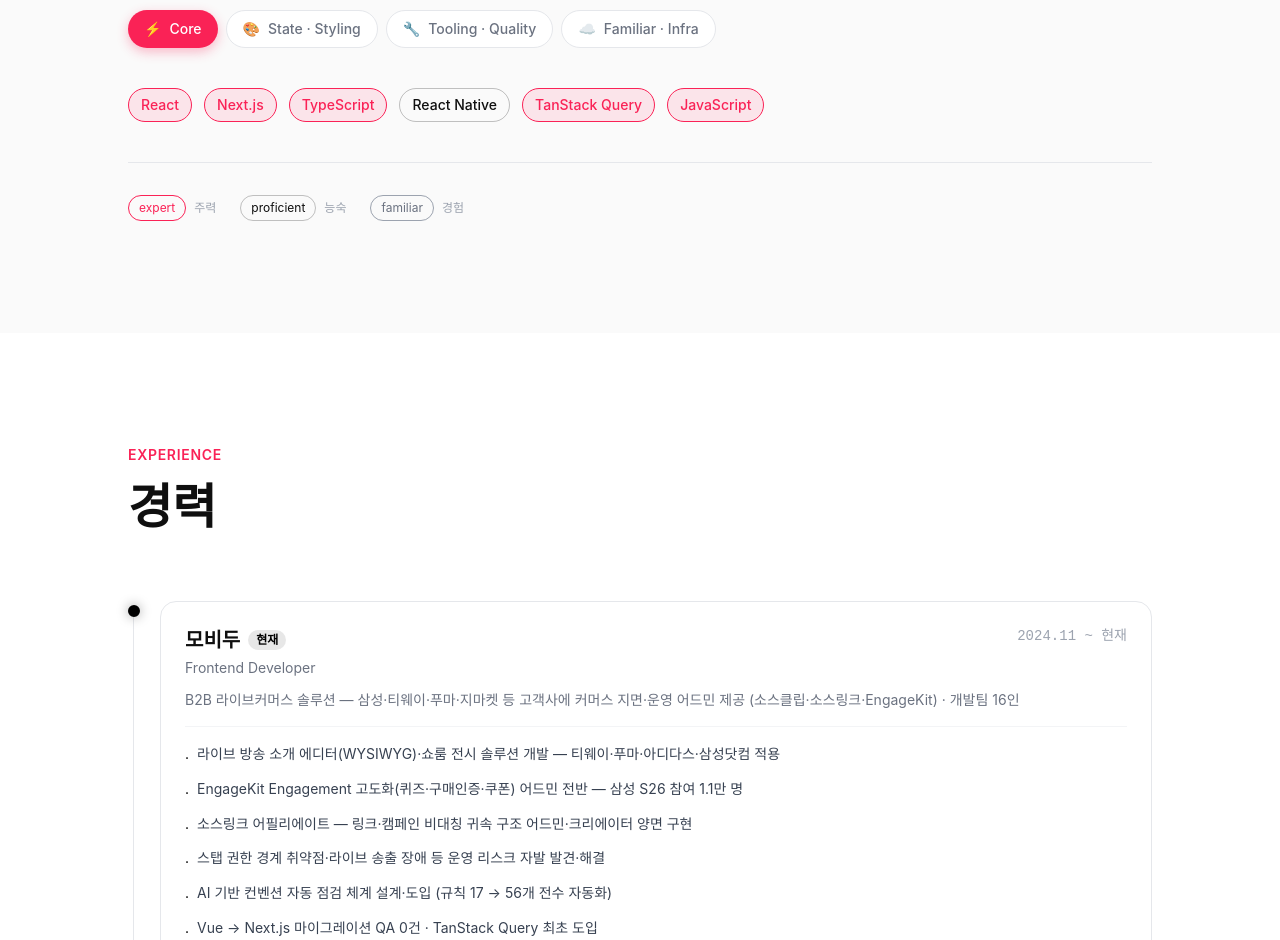
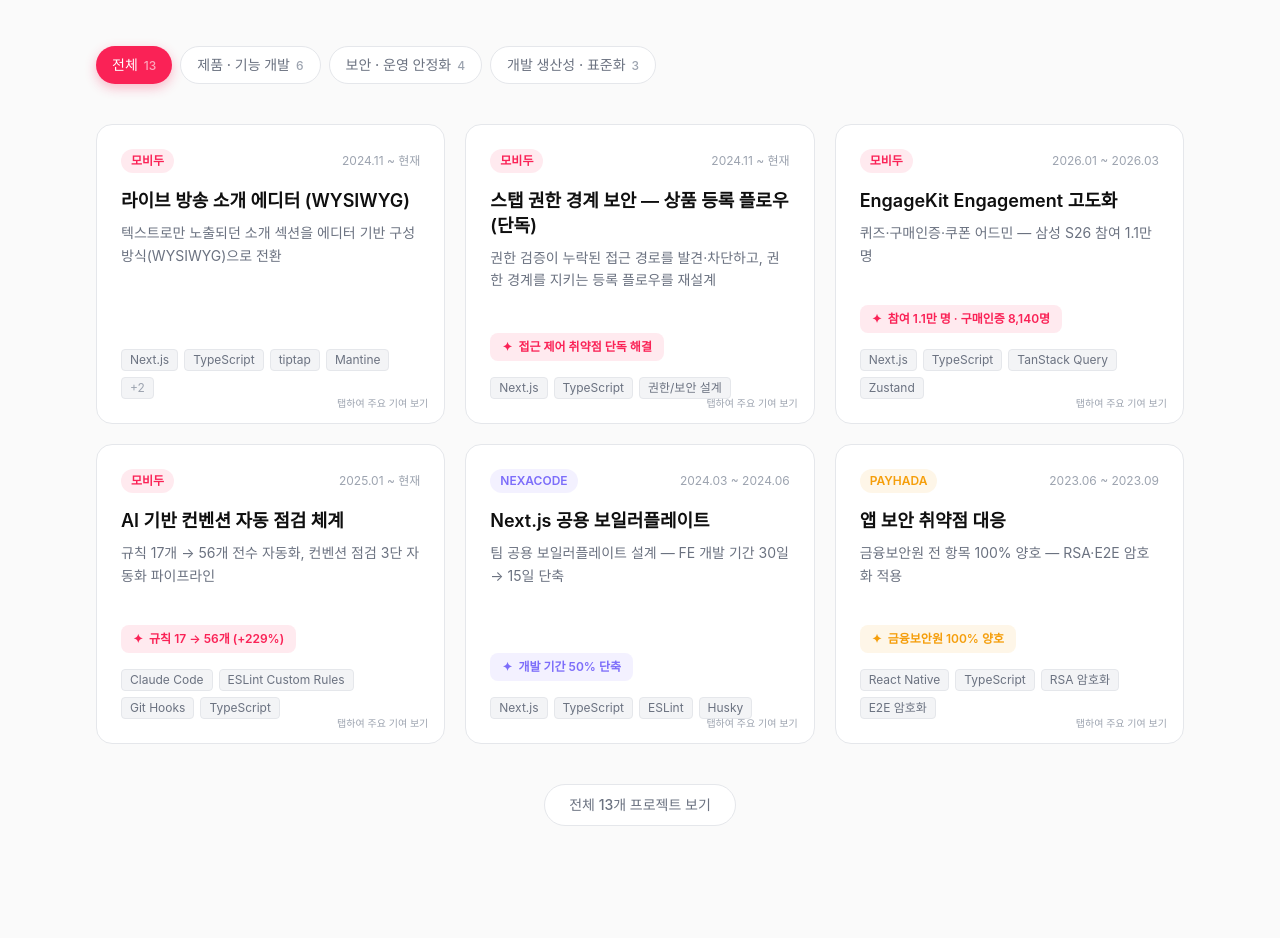
Before and after one commit to NAPP4287/ina-eun-portfolio, a React (Vite) app: page / in a window 1280 px wide. Shown: the part 1860-2800 px from the top of the page. Built offline with nearby package versions, Linux system fonts and the light colour scheme; a web font is replaced by a local one.

Commit message:
내용 수정 및 순서 변경 & 피드백 반영

```diff
--- a/src/App.tsx
+++ b/src/App.tsx
@@ -1,4 +1,4 @@
-import { useScroll, useTransform, motion } from 'framer-motion'
+import { useScroll, useTransform, motion, MotionConfig } from 'framer-motion'
 import Header from '@/components/layout/Header'
 import Footer from '@/components/layout/Footer'
 import Hero from '@/components/sections/Hero'
@@ -15,6 +15,7 @@ export default function App() {
   const scaleX = useTransform(scrollYProgress, [0, 1], [0, 1])
 
   return (
+    <MotionConfig reducedMotion="user">
       <div className="bg-[#fafafa] text-[#0f0f0f] min-h-screen">
         {/* 스크롤 진행 바 */}
         <motion.div
@@ -25,14 +26,15 @@ export default function App() {
         <main>
           <Hero />
           <About />
+          <Projects />
+          <Experience />
           <Skills />
-        <Experience />
-        <Projects />
           <SideProjects />
           <Contact />
         </main>
         <Footer />
         <ScrollToTop />
       </div>
+    </MotionConfig>
   )
 }
--- a/src/components/layout/Header.tsx
+++ b/src/components/layout/Header.tsx
@@ -5,9 +5,9 @@ import type { NavItem } from '@/types'
 
 const navItems: NavItem[] = [
   { label: 'About', href: '#about', sectionId: 'about' },
+  { label: 'Projects', href: '#projects', sectionId: 'projects' },
+  { label: 'Experience', href: '#experience', sectionId: 'experience' },
   { label: 'Skills', href: '#skills', sectionId: 'skills' },
-  { label: 'Experience', href: '#experience', sectionId: 'experience' },
-  { label: 'Projects', href: '#projects', sectionId: 'projects' },
   { label: 'Contact', href: '#contact', sectionId: 'contact' },
 ]
 
--- a/src/components/sections/Contact.tsx
+++ b/src/components/sections/Contact.tsx
@@ -147,7 +147,7 @@ export default function Contact() {
                 whileTap={{ scale: 0.98 }}
                 className="w-full bg-[#FA2256] text-white font-semibold py-3 rounded-xl hover:bg-[#D91A45] transition-colors duration-200 flex items-center justify-center gap-2 shadow-[0_4px_16px_rgba(250,34,86,0.3)]"
               >
-                <span>메시지 보내기</span>
+                <span>메일 앱에서 보내기</span>
                 <svg width="16" height="16" viewBox="0 0 24 24" fill="none" stroke="currentColor" strokeWidth="2.5">
                   <path d="M22 2L11 13M22 2l-7 20-4-9-9-4 20-7z" strokeLinecap="round" strokeLinejoin="round" />
                 </svg>
--- a/src/components/sections/Projects.tsx
+++ b/src/components/sections/Projects.tsx
@@ -17,8 +17,11 @@ const filters: { value: FilterType; label: string }[] = [
 export default function Projects() {
   const { ref, isInView } = useScrollAnimation()
   const [activeFilter, setActiveFilter] = useState<FilterType>('all')
+  const [showAll, setShowAll] = useState(false)
 
   const filtered = activeFilter === 'all' ? projects : projects.filter((p) => p.category === activeFilter)
+  const collapsible = activeFilter === 'all' && !showAll
+  const displayed = collapsible ? filtered.filter((p) => p.isHighlight) : filtered
 
   return (
     <section id="projects" className="section-padding bg-[#fafafa]">
@@ -38,7 +41,7 @@ export default function Projects() {
             주요 프로젝트
           </motion.h2>
           <motion.p variants={fadeInUp} custom={0.1} className="text-[#6b7280] mt-3">
-            카드에 마우스를 올리면 주요 기여 내용을 확인할 수 있습니다.
+            카드를 탭하거나 마우스를 올리면 주요 기여 내용을 확인할 수 있습니다.
           </motion.p>
         </motion.div>
 
@@ -52,7 +55,10 @@ export default function Projects() {
           {filters.map((f) => (
             <button
               key={f.value}
-              onClick={() => setActiveFilter(f.value)}
+              onClick={() => {
+                setActiveFilter(f.value)
+                setShowAll(false)
+              }}
               className={`px-4 py-2 rounded-full text-sm font-medium transition-all duration-200 ${
                 activeFilter === f.value
                   ? 'bg-[#FA2256] text-white shadow-[0_4px_12px_rgba(250,34,86,0.3)]'
@@ -70,11 +76,23 @@ export default function Projects() {
         {/* 카드 그리드 */}
         <div className="grid grid-cols-1 md:grid-cols-2 lg:grid-cols-3 gap-5">
           <AnimatePresence mode="popLayout">
-            {filtered.map((project) => (
+            {displayed.map((project) => (
               <ProjectCard key={project.id} project={project} />
             ))}
           </AnimatePresence>
         </div>
+
+        {/* 전체 보기 / 접기 */}
+        {activeFilter === 'all' && (
+          <div className="flex justify-center mt-10">
+            <button
+              onClick={() => setShowAll((v) => !v)}
+              className="px-6 py-2.5 rounded-full text-sm font-medium bg-white text-[#6b7280] border border-[#e5e7eb] hover:border-[#FA225633] hover:text-[#FA2256] transition-all duration-200"
+            >
+              {showAll ? '대표 프로젝트만 보기' : `전체 ${projects.length}개 프로젝트 보기`}
+            </button>
+          </div>
+        )}
       </div>
     </section>
   )
--- a/src/components/ui/ProjectCard.tsx
+++ b/src/components/ui/ProjectCard.tsx
@@ -1,4 +1,5 @@
 import { motion } from 'framer-motion'
+import { useState } from 'react'
 import type { Project } from '@/types'
 
 interface ProjectCardProps {
@@ -14,6 +15,8 @@ const categoryColors: Record<string, string> = {
 
 export default function ProjectCard({ project }: ProjectCardProps) {
   const accentColor = categoryColors[project.company] ?? '#FA2256'
+  const [isOpen, setIsOpen] = useState(false)
+  const hasHighlights = Boolean(project.highlights && project.highlights.length > 0)
 
   return (
     <motion.div
@@ -26,7 +29,17 @@ export default function ProjectCard({ project }: ProjectCardProps) {
         layout: { type: 'spring', stiffness: 320, damping: 32 },
       }}
       whileHover={{ y: -8, transition: { type: 'spring', stiffness: 400, damping: 25 } }}
-      className="group relative flex flex-col min-h-[300px] bg-white border border-[#e5e7eb] rounded-2xl p-6 cursor-default overflow-hidden transition-[border-color,box-shadow] duration-300 hover:border-[#FA225633] hover:shadow-[0_20px_40px_rgba(250,34,86,0.1)]"
+      role={hasHighlights ? 'button' : undefined}
+      tabIndex={hasHighlights ? 0 : undefined}
+      aria-expanded={hasHighlights ? isOpen : undefined}
+      onClick={() => hasHighlights && setIsOpen((v) => !v)}
+      onKeyDown={(e) => {
+        if (hasHighlights && (e.key === 'Enter' || e.key === ' ')) {
+          e.preventDefault()
+          setIsOpen((v) => !v)
+        }
+      }}
+      className={`group relative flex flex-col min-h-[300px] bg-white border border-[#e5e7eb] rounded-2xl p-6 overflow-hidden transition-[border-color,box-shadow] duration-300 hover:border-[#FA225633] hover:shadow-[0_20px_40px_rgba(250,34,86,0.1)] focus-visible:outline-none focus-visible:ring-2 focus-visible:ring-[#FA2256] ${hasHighlights ? 'cursor-pointer' : 'cursor-default'}`}
     >
       {/* 상단 메타 */}
       <div className="flex items-center justify-between mb-4">
@@ -77,12 +90,23 @@ export default function ProjectCard({ project }: ProjectCardProps) {
         )}
       </div>
 
-      {/* 호버 시 highlights 오버레이 */}
-      {project.highlights && project.highlights.length > 0 && (
-        <div className="absolute inset-0 z-10 bg-white p-6 flex flex-col justify-center overflow-y-auto opacity-0 group-hover:opacity-100 transition-opacity duration-300 rounded-2xl">
+      {/* 주요 기여 힌트 (탭/호버 전) */}
+      {hasHighlights && (
+        <span className="absolute bottom-3 right-4 text-[10px] text-[#9ca3af] group-hover:opacity-0 transition-opacity">
+          탭하여 주요 기여 보기
+        </span>
+      )}
+
+      {/* highlights 오버레이 — 탭/클릭, 호버, 키보드 포커스로 노출 */}
+      {hasHighlights && (
+        <div
+          className={`absolute inset-0 z-10 bg-white p-6 flex flex-col justify-center overflow-y-auto transition-opacity duration-300 rounded-2xl ${
+            isOpen ? 'opacity-100' : 'opacity-0 group-hover:opacity-100 group-focus-visible:opacity-100'
+          }`}
+        >
           <p className="text-[#FA2256] text-xs font-semibold uppercase tracking-wider mb-3">주요 기여</p>
           <ul className="space-y-2.5">
-            {project.highlights.map((h, i) => (
+            {project.highlights!.map((h, i) => (
               <li key={i} className="flex gap-2 text-sm text-[#374151] leading-relaxed">
                 <span className="text-[#FA2256] mt-0.5 flex-shrink-0">→</span>
                 <span>{h}</span>
--- a/src/data/experience.ts
+++ b/src/data/experience.ts
@@ -15,7 +15,7 @@ export const experiences: Experience[] = [
       '스탭 권한 경계 취약점·라이브 송출 장애 등 운영 리스크 자발 발견·해결',
       'AI 기반 컨벤션 자동 점검 체계 설계·도입 (규칙 17 → 56개 전수 자동화)',
       'Vue → Next.js 마이그레이션 QA 0건 · TanStack Query 최초 도입',
-      '클립 플레이어 댓글 E2E 런칭 · MMP 연동 · 성능 최적화',
+      '클립 플레이어 댓글 기능 전 과정 단독 출시 · MMP 연동 · 성능 최적화',
     ],
     techStack: ['Next.js', 'TypeScript', 'TanStack Query', 'Zustand', 'Datadog'],
     color: '#000000',
@@ -30,7 +30,7 @@ export const experiences: Experience[] = [
     achievements: [
       '팀 공용 Next.js 보일러플레이트 설계·표준화 주도 (FE 개발 기간 30 → 15일 단축)',
       '위대한 육아 React Native 앱 단독 런칭 — 기능 정의서·API 명세 직접 작성',
-      '운세나라 SEO 최적화로 구글 키워드 첫 페이지 2번째 줄 진입',
+      '메타데이터·구조화 데이터 기반 SEO 세팅 — 운세나라·나우스윙 어드민·셀노크 등 적용',
     ],
     techStack: ['Next.js', 'React Native', 'TypeScript', 'Recoil'],
     color: '#C9A227',
--- a/src/data/projects.ts
+++ b/src/data/projects.ts
@@ -72,14 +72,15 @@ export const projects: Project[] = [
     description: '고객사 맞춤형 라이브커머스 전시 페이지 — 삼성닷컴 등 적용',
     detail:
       '고객사마다 브랜드 톤과 전시 방식이 달라 하나의 고정된 전시 페이지로는 대응 불가. 고객사가 자사 스타일에 맞게 커스텀하는 B2B 임베드형 쇼룸 서비스를 개발.',
-    techStack: ['Next.js', 'TypeScript'],
+    techStack: ['Next.js', 'TypeScript', 'iframe postMessage', '@hello-pangea/dnd'],
     category: 'product',
     company: '모비두',
     period: '2024.11 ~ 현재',
+    metrics: '10개 파트너사 사용 중',
     highlights: [
-      '삼성전자 공식몰(삼성닷컴) 등 고객사 전시 페이지 적용',
-      '고객사별 브랜드 스타일 커스터마이징 지원 구조 설계',
-      'B2B 임베드 방식으로 고객사 기존 서비스에 통합 가능',
+      'postMessage 브릿지로 콘텐츠·테마 변경을 iframe 미리보기에 실시간 반영 (크로스 프레임 통신)',
+      '배너 그룹 드래그 순서 변경, 공개상태(대기/공개/비공개)에 따른 삭제·정렬 제약 등 운영 규칙 반영',
+      '삼성전자 공식몰(삼성닷컴) 등 고객사 전시 페이지 적용, 현재 10개 파트너사가 사용 중',
     ],
   },
   {
@@ -91,7 +92,7 @@ export const projects: Project[] = [
     techStack: ['Next.js', 'TypeScript', 'TanStack Query', 'Zustand'],
     category: 'product',
     company: '모비두',
-    period: '2025.01 ~ 2025.03',
+    period: '2026.01 ~ 2026.03',
     metrics: '참여 1.1만 명 · 구매인증 8,140명',
     highlights: [
       '퀴즈·구매인증·쿠폰 3종 어드민 전체 설계·개발',
@@ -138,17 +139,17 @@ export const projects: Project[] = [
   {
     id: 'clip-player',
     title: '클립 플레이어 기능 개발·성능 최적화',
-    description: 'MMP 연동·댓글 E2E 런칭·WebP 이미지 최적화',
+    description: '댓글 기능 전 과정 단독 출시·MMP 연동·WebP 이미지 최적화',
     detail:
-      'Vite · React Router 기반 클립 플레이어. 댓글 기능 E2E 단독 런칭(어드민 Config 기반 on/off 안전장치), Airbridge·Appsflyer 2개사 MMP 연동, 상품 목록 99개 썸네일 성능 최적화.',
-    techStack: ['Vite', 'React', 'React Router', 'TypeScript', 'TanStack Query', 'Zustand'],
+      'Vite · React Router 기반 클립 플레이어. 댓글 기능 전 과정 단독 출시(어드민 Config 기반 on/off 안전장치), Airbridge·Appsflyer 2개사 MMP 연동, 상품 목록 99개 썸네일 성능 최적화.',
+    techStack: ['Vite', 'React', 'React Router', 'TypeScript', 'TanStack Query', 'Zustand', 'Airbridge', 'Appsflyer'],
     category: 'product',
     company: '모비두',
     period: '2024.12 ~ 2025.02',
     highlights: [
-      'WebP 변환·압축·loading/fetchPriority 로딩 전략으로 이미지 성능 개선',
-      'dynamic() 코드 스플리팅 + TanStack Query enabled 조건부로 불필요 API 호출 최소화',
-      'Airbridge·Appsflyer 파라미터 동적 매핑으로 CPI·CPA·CPE 추적 체계 구축',
+      '댓글 기능 전 과정 단독 출시 — 어드민 Config 기반 온/오프로 장애 시 코드 배포 없이 차단 가능',
+      'CDN 변환 쿼리(f=webp, 품질·리사이즈 파라미터)를 적용한 이미지 전송 최적화로 초기 로딩 부하 완화',
+      'React.lazy() + Suspense 기반 컴포넌트 코드 스플리팅 + TanStack Query enabled 조건부 API 호출 제어',
     ],
   },
   {
@@ -181,7 +182,7 @@ export const projects: Project[] = [
     highlights: [
       'SSR/CSR 렌더링 전략을 페이지 특성에 따라 판단해 적용',
       'git 커밋·브랜치 컨벤션, 이미지 네이밍 규칙, env 분리, API 응답 포맷 사전 정의',
-      '운세나라 SEO 최적화로 구글 키워드 첫 페이지 2번째 줄 진입',
+      '메타데이터·구조화 데이터(Structured Data) 기반 SEO 세팅으로 검색엔진 노출 기반 개선 — 운세나라·나우스윙 어드민·셀노크 등 적용',
     ],
     isHighlight: true,
   },
@@ -206,14 +207,14 @@ export const projects: Project[] = [
     title: '앱 보안 취약점 대응',
     description: '금융보안원 전 항목 100% 양호 — RSA·E2E 암호화 적용',
     detail:
-      '금융보안원 취약점 점검을 앞두고 RSA_ENC·E2E 암호화를 적용해 중요 정보 보호 및 전송 중 데이터 변조를 방지. IKARUS·Zoner Antivirus 테스트 완료.',
+      '금융보안원 취약점 점검을 앞두고 RSA_ENC·E2E 암호화를 적용해 중요 정보를 보호하고 전송 구간 보안을 강화. IKARUS·Zoner Antivirus 테스트 완료.',
     techStack: ['React Native', 'TypeScript', 'RSA 암호화', 'E2E 암호화'],
     category: 'security',
     company: 'PAYHADA',
     period: '2023.06 ~ 2023.09',
     metrics: '금융보안원 100% 양호',
     highlights: [
-      'RSA_ENC·E2E 암호화로 중요 정보 보호 및 데이터 변조 방지',
+      'RSA_ENC·E2E 암호화로 중요 정보 보호 및 전송 구간 보안 강화',
       'IKARUS·Zoner Antivirus 테스트 전 항목 통과',
       '글로벌 앱 런칭 및 어드민 리뉴얼(재사용 컴포넌트 60%↑)',
     ],
@@ -233,7 +234,7 @@ export const keyAchievements: KeyAchievement[] = [
     id: 'convention',
     number: '56개',
     unit: '컨벤션 자동 점검',
-    description: '컨벤션 17개 → 56개 AI 기반 전수 자동 점검',
+    description: '17→56개 확대 — ESLint 22 + AI 34로 역할 분리',
     icon: 'sparkles',
   },
   {
--- a/src/data/skills.ts
+++ b/src/data/skills.ts
@@ -25,6 +25,8 @@ export const skillCategories: SkillCategory[] = [
       { name: 'Tailwind CSS', level: 'expert' },
       { name: 'Styled-components', level: 'proficient' },
       { name: 'SCSS', level: 'proficient' },
+      { name: 'tiptap', level: 'proficient' },
+      { name: 'Mantine', level: 'proficient' },
     ],
   },
   {
@@ -37,7 +39,6 @@ export const skillCategories: SkillCategory[] = [
       { name: 'Claude Code', level: 'expert' },
       { name: 'Datadog', level: 'familiar' },
       { name: 'Vite', level: 'proficient' },
-      { name: 'Webpack', level: 'familiar' },
     ],
   },
   {
```
Also changed, not shown: index.html (+13 -0 lines). Lines whose indentation alone changed are shown as unchanged.
